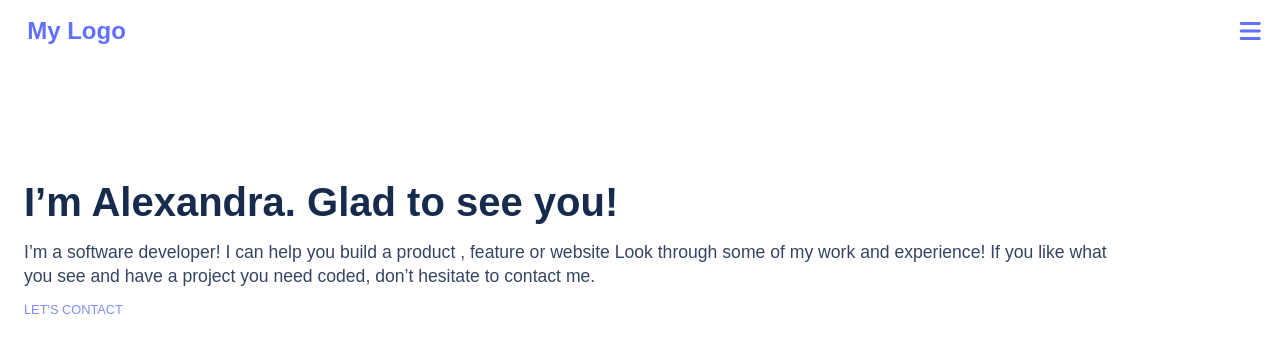
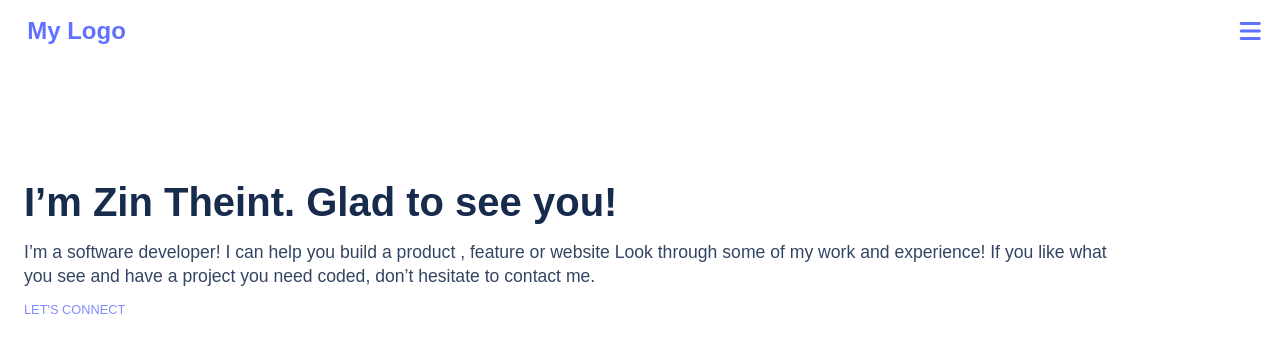
Before and after one commit to mioOleen/mioOleen.github.io, a website: page index.html in a window 1280 px wide. Shown: the top 337 px of the page. Drawn offline with Linux system fonts and the light colour scheme.

Commit message:
changed name and fix spelling

```diff
--- a/index.html
+++ b/index.html
@@ -15,9 +15,9 @@
             </div>
         </header>
         <section class="firstSec">
-            <div class="intoHead">I’m Alexandra. Glad to see you!</div>
+            <div class="intoHead">I’m Zin Theint. Glad to see you!</div>
             <div class="intoDes">I’m a software developer! I can help you build a product , feature or website Look through some of my work and experience! If you like what you see and have a project you need coded, don’t hesitate to contact me.</div>
-            <div class="contact">LET'S CONTACT</div>
+            <div class="contact">LET'S CONNECT</div>
             <div class="social">
                <a href="#"><i class="fa-brands fa-twitter"></i></a>
                <a href="#"> <i class="fa-brands fa-linkedin-in"></i></a>
```
